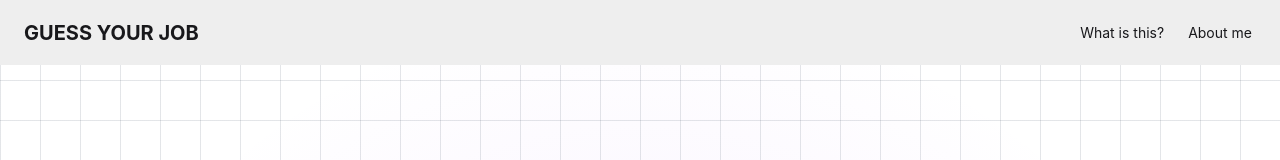
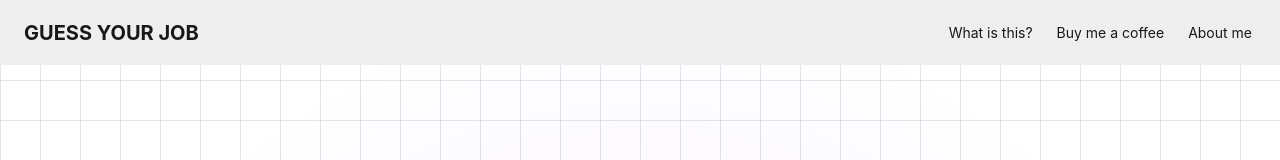
Before and after one commit to tuanduy35399/client_NLCS, a React (Vite) app: page / in a window 1280 px wide. Shown: the top 160 px of the page. Built offline with nearby package versions, Linux system fonts and the light colour scheme.

Commit message:
add buy coffee:

```diff
--- a/components/Template.jsx
+++ b/components/Template.jsx
@@ -11,6 +11,9 @@ export function Header() {
             <ul className="menu menu-horizontal">
               <li>
                 <a>What is this?</a>
+              </li>
+              <li>
+                <a>Buy me a coffee</a>
               </li>
               <li>
                 <a href="https://mydognet.vercel.app" target="blank">
```
